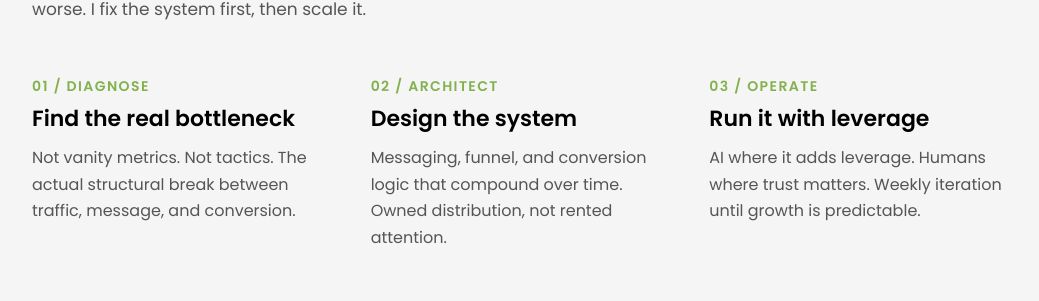
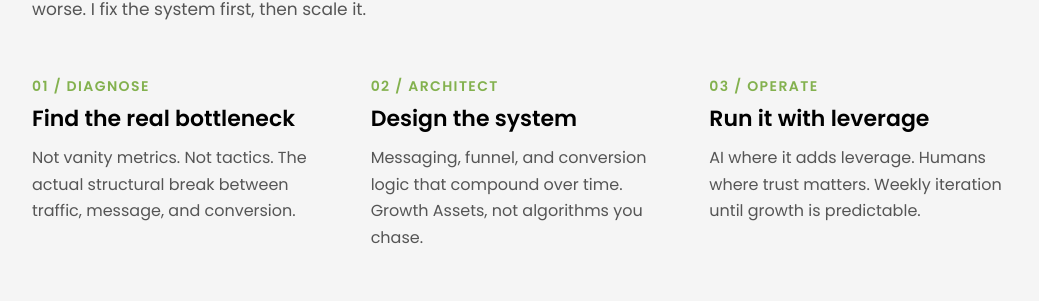
Before and after one commit to ndxtraders/revvaughn-com, a Next.js app: page / in a window 1280 px wide. Shown: the part 3374-3675 px from the top of the page, without its empty margins (120-1159 px from the left). Built offline with nearby package versions, Linux system fonts and the light colour scheme.

Commit message:
Update page.js

```diff
--- a/app/page.js
+++ b/app/page.js
@@ -221,7 +221,7 @@ export default function Home() {
               <div className="eyebrow mb-3">02 / Architect</div>
               <h3 className="text-h3 font-semibold mb-3">Design the system</h3>
               <p className="text-body text-ink-muted">
-                Messaging, funnel, and conversion logic that compound over time. Owned distribution, not rented attention.
+                Messaging, funnel, and conversion logic that compound over time. Growth Assets, not algorithms you chase.
               </p>
             </div>
             <div>
```
